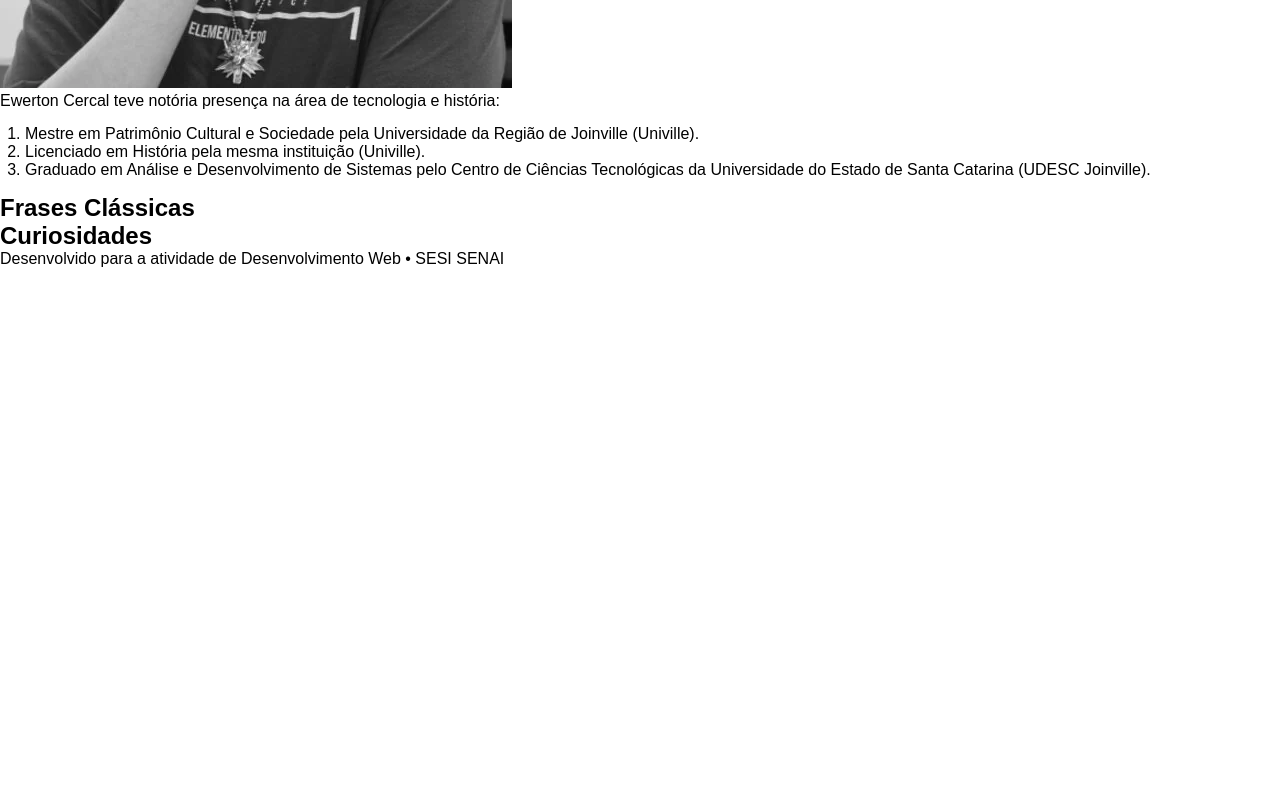
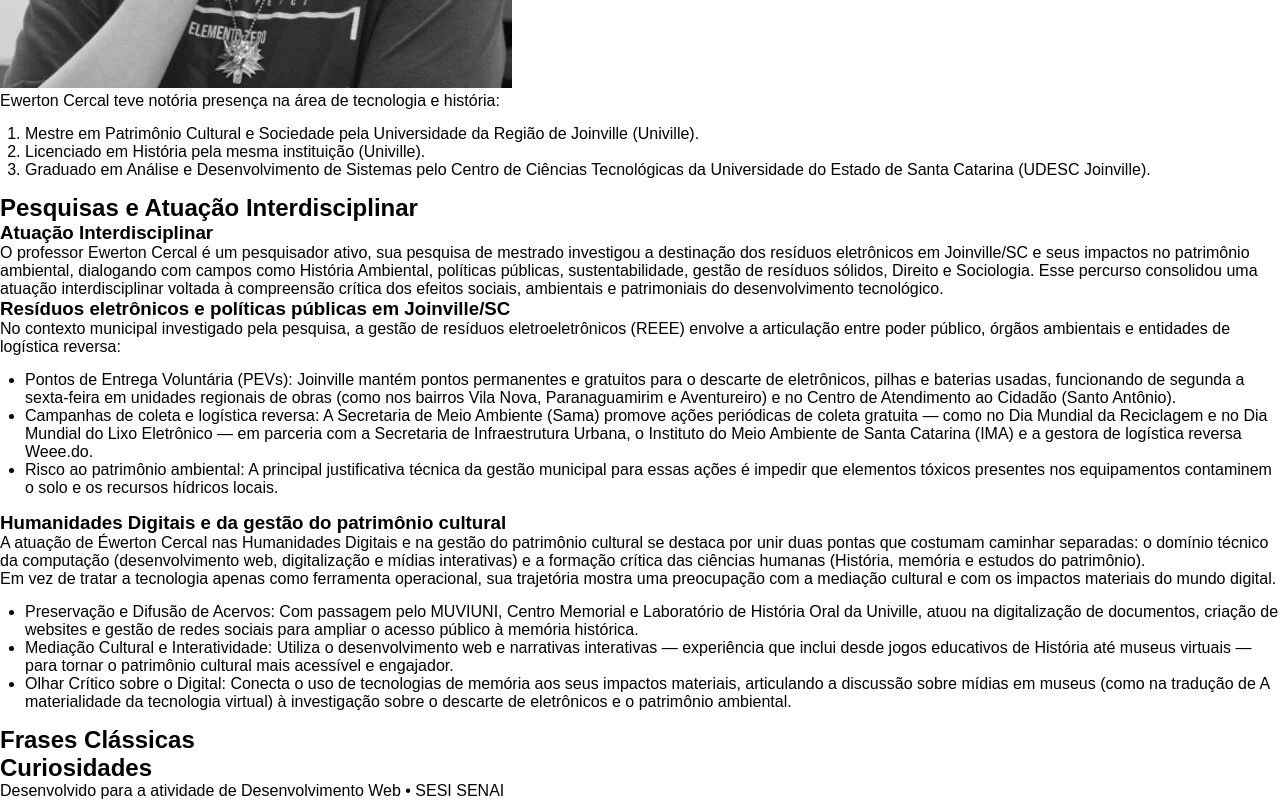
Before and after one commit to murilosampaio-sys/ewerton-cercal, a plain HTML site: page index.html in a window 1280 px wide. Shown: the part 525-1325 px from the top of the page. Before the commit the page ends 800 px from the top, so only its background shows below. Drawn offline with Linux system fonts and the light colour scheme.

Commit message:
realização da h3 "Pesquisas e Atuação Interdisciplinar"

```diff
--- a/index.html
+++ b/index.html
@@ -29,8 +29,51 @@
             <ol>
                 <li>Mestre em Patrimônio Cultural e Sociedade pela Universidade da Região de Joinville (Univille).</li>
                 <li>Licenciado em História pela mesma instituição (Univille).</li>
-                <li>Graduado em Análise e Desenvolvimento de Sistemas pelo Centro de Ciências Tecnológicas da Universidade do Estado de Santa Catarina (UDESC Joinville).</li>
+                <li>Graduado em Análise e Desenvolvimento de Sistemas pelo Centro de Ciências Tecnológicas da
+                    Universidade do Estado de Santa Catarina (UDESC Joinville).</li>
             </ol>
+        </section>
+
+        <section id="Pesquisas e Atuação Interdisciplinar">
+            <h2>Pesquisas e Atuação Interdisciplinar</h2>
+            <h3>Atuação Interdisciplinar</h3>
+
+            <p>O professor Ewerton Cercal é um pesquisador ativo,
+                sua pesquisa de mestrado investigou a destinação dos resíduos eletrônicos em Joinville/SC e seus
+                impactos no patrimônio ambiental, dialogando com campos como História Ambiental, políticas públicas,
+                sustentabilidade, gestão de resíduos sólidos, Direito e Sociologia. Esse percurso consolidou uma atuação
+                interdisciplinar voltada à compreensão crítica dos efeitos sociais, ambientais e patrimoniais do
+                desenvolvimento tecnológico.</p>
+
+            <h3>Resíduos eletrônicos e políticas públicas em Joinville/SC</h3>
+
+            <p>No contexto municipal investigado pela pesquisa, a gestão de resíduos eletroeletrônicos (REEE) envolve a
+                articulação entre poder público, órgãos ambientais e entidades de logística reversa:</p>
+            <ul>
+                <li>Pontos de Entrega Voluntária (PEVs): Joinville mantém pontos permanentes e gratuitos para o descarte
+                    de eletrônicos, pilhas e baterias usadas, funcionando de segunda a sexta-feira em unidades regionais
+                    de obras (como nos bairros Vila Nova, Paranaguamirim e Aventureiro) e no Centro de Atendimento ao
+                    Cidadão (Santo Antônio).</li>
+                <li>Campanhas de coleta e logística reversa: A Secretaria de Meio Ambiente (Sama) promove ações
+                    periódicas de coleta gratuita — como no Dia Mundial da Reciclagem e no Dia Mundial do Lixo
+                    Eletrônico — em parceria com a Secretaria de Infraestrutura Urbana, o Instituto do Meio Ambiente de
+                    Santa Catarina (IMA) e a gestora de logística reversa Weee.do.</li>
+                <li>Risco ao patrimônio ambiental: A principal justificativa técnica da gestão municipal para essas
+                    ações é impedir que elementos tóxicos presentes nos equipamentos contaminem o solo e os recursos
+                    hídricos locais.</li>
+            </ul>
+
+            <h3>Humanidades Digitais e da gestão do patrimônio cultural</h3>
+            <p>A atuação de Éwerton Cercal nas Humanidades Digitais e na gestão do patrimônio cultural se destaca por
+                unir duas pontas que costumam caminhar separadas: o domínio técnico da computação (desenvolvimento web,
+                digitalização e mídias interativas) e a formação crítica das ciências humanas (História, memória e
+                estudos do patrimônio). <br>Em vez de tratar a tecnologia apenas como ferramenta operacional, sua trajetória mostra uma preocupação com a mediação cultural e com os impactos materiais do mundo digital.</p>
+            <ul>
+                <li>Preservação e Difusão de Acervos: Com passagem pelo MUVIUNI, Centro Memorial e Laboratório de História Oral da Univille, atuou na digitalização de documentos, criação de websites e gestão de redes sociais para ampliar o acesso público à memória histórica.</li>
+                <li>Mediação Cultural e Interatividade: Utiliza o desenvolvimento web e narrativas interativas — experiência que inclui desde jogos educativos de História até museus virtuais — para tornar o patrimônio cultural mais acessível e engajador.</li>
+                <li>Olhar Crítico sobre o Digital: Conecta o uso de tecnologias de memória aos seus impactos materiais, articulando a discussão sobre mídias em museus (como na tradução de A materialidade da tecnologia virtual) à investigação sobre o descarte de eletrônicos e o patrimônio ambiental.</li>
+            </ul>
+
         </section>
 
         <section id="frases">
@@ -38,9 +81,12 @@
             <!-- botão e o texto que vão interagir com o script.js -->
         </section>
 
+
+
         <section id="curiosidades">
             <h2>Curiosidades</h2>
         </section>
+
     </main>
 
     <footer>
```
